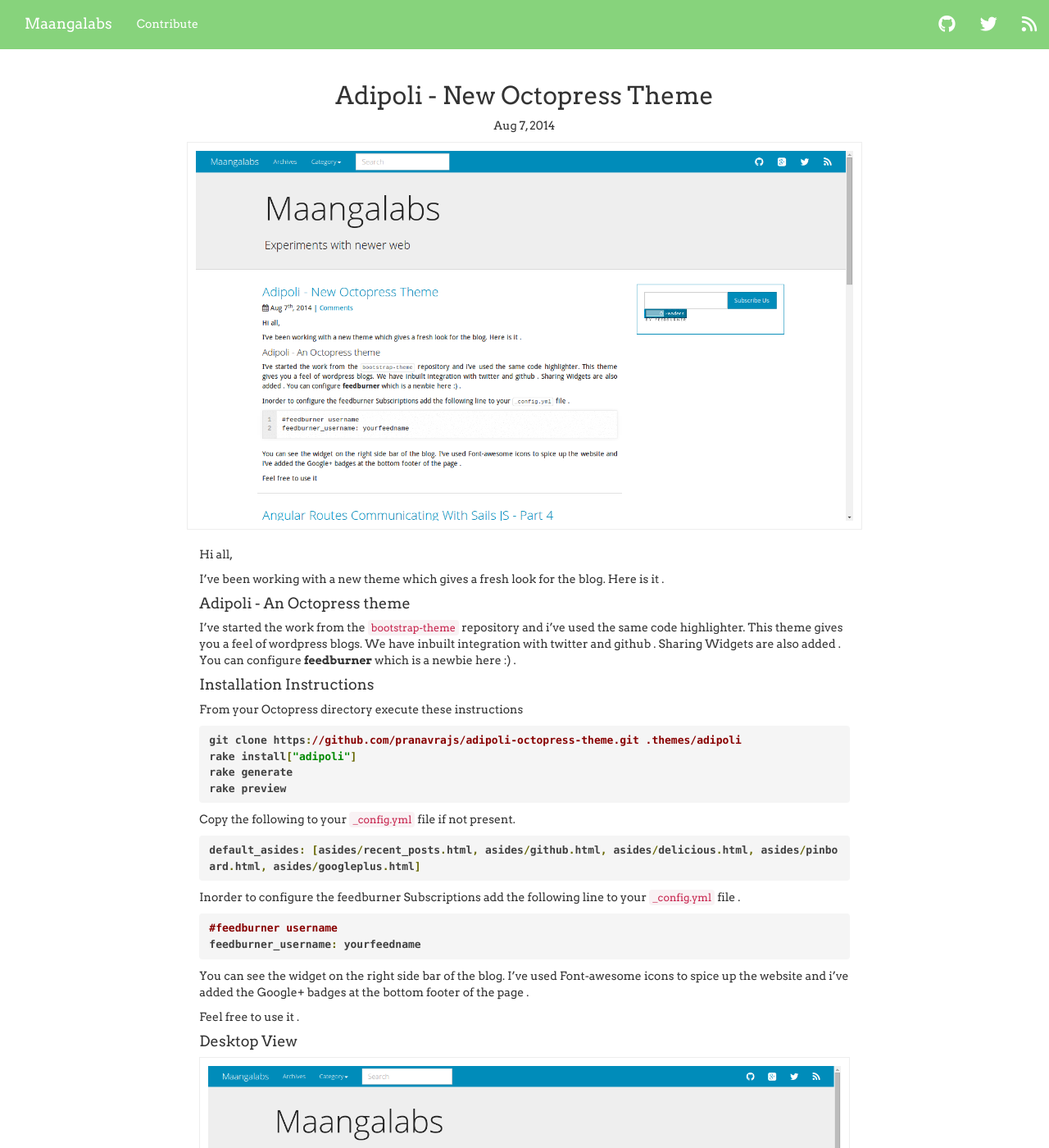
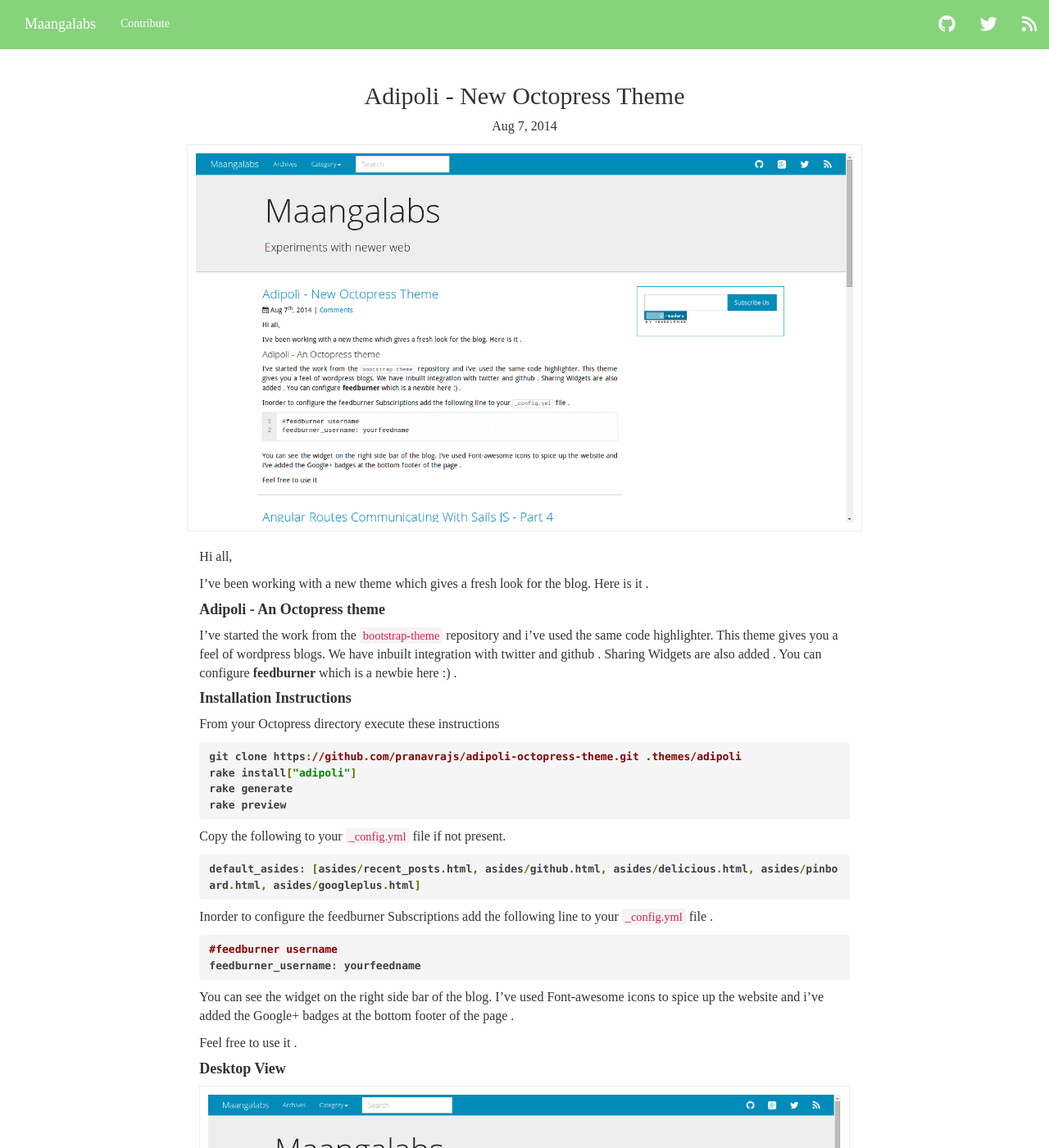
Before and after one commit to maangalabs/maangalabs.github.io, a Jekyll site: the page built from _posts/2014-08-07-adipoli-new-octopress-theme.markdown, in a window 1280 px wide and 1400 px high. Shown: the whole window at 82% size. Built offline with Jekyll 4.4.1, drawn with Linux system fonts in a browser that asks for light colours; nearby versions of some CDN libraries; comment, search, counter and statistics services are not loaded; some of the changed text lies outside the part shown.

Commit message:
Update design

```diff
--- a/_includes/author_block.html
+++ b/_includes/author_block.html
@@ -5,17 +5,17 @@
     <span>Written by <strong>{{ author.display_name }}</strong></span>
     <br>
     <ul>
-        <li><a href="http://github.com/{{ author.github }}" target="_blank"><i class="fa fa-github"></i></a></li>
-        <li><a href="http://facebook.com/{{ author.facebook }}" target="_blank"><i class="fa fa-facebook"></i></a></li>
-        <li><a href="http://twitter.com/{{ author.twitter }}" target="_blank"><i class="fa fa-twitter"></i></a></li>
-        <li><a href="http://in.linkedin.com/in/{{ author.linkedin }}" target="_blank"><i class="fa fa-linkedin"></i></a></li>
+        <li><a href="https://github.com/{{ author.github }}" target="_blank"><i class="fa fa-github"></i></a></li>
+        <li><a href="https://facebook.com/{{ author.facebook }}" target="_blank"><i class="fa fa-facebook"></i></a></li>
+        <li><a href="https://twitter.com/{{ author.twitter }}" target="_blank"><i class="fa fa-twitter"></i></a></li>
+        <li><a href="https://in.linkedin.com/in/{{ author.linkedin }}" target="_blank"><i class="fa fa-linkedin"></i></a></li>
         <li><a href="mailto:{{author.email}}" target="_blank"><i class="fa fa-send-o"></i></a></li>
     </ul>
 </div>
 <div class="col-md-12 source-code">
     {% if page.github_repo_username %}
     <a class="btn-primary btn-large" style="padding:10px; line-height: 44px; margin-left:-24px; text-decoration:none;" href="//github.com/{{ page.github_repo_username }}/{{page.github_repo}}" target="_blank">Download Source</a><br>
-    <iframe style="line-height:44px" src="http://ghbtns.com/github-btn.html?user={{ page.github_repo_username }}&repo={{page.github_repo}}&type=fork&count=true" allowtransparency="true" frameborder="0" scrolling="0" width="95" height="20"></iframe>
+    <iframe style="line-height:44px" src="https://ghbtns.com/github-btn.html?user={{ page.github_repo_username }}&repo={{page.github_repo}}&type=fork&count=true" allowtransparency="true" frameborder="0" scrolling="0" width="95" height="20"></iframe>
     {% endif %}
 </div>
 {% endif %} {% if page.comments %}
@@ -26,11 +26,11 @@
     var dsq = document.createElement('script');
     dsq.type = 'text/javascript';
     dsq.async = true;
-    dsq.src = 'http://' + disqus_shortname + '.disqus.com/embed.js';
+    dsq.src = 'https://' + disqus_shortname + '.disqus.com/embed.js';
     (document.getElementsByTagName('head')[0] || document.getElementsByTagName('body')[0]).appendChild(dsq);
 })();
 </script>
-<noscript>Please enable JavaScript to view the <a href="http://disqus.com/?ref_noscript">comments powered by Disqus.</a></noscript>
+<noscript>Please enable JavaScript to view the <a href="https://disqus.com/?ref_noscript">comments powered by Disqus.</a></noscript>
 {% endif %}
 <ul class="pager">
     {% if page.previous.url %}
--- a/_includes/endfooter.html
+++ b/_includes/endfooter.html
@@ -1,3 +1,3 @@
 <div class="col-md-10 col-md-offset-1 footer">
-    <p>Copyright &copy; {{ site.title }} 2016</p>
+    <p>Copyright &copy; {{ site.title }} 2017</p>
 </div>
--- a/_includes/head.html
+++ b/_includes/head.html
@@ -8,7 +8,7 @@
     <link rel="stylesheet" href="{{ " /css/main.css " | prepend: site.baseurl }}">
     <link rel="canonical" href="{{ page.url | replace:'index.html','' | prepend: site.baseurl | prepend: site.url }}">
     <link rel="stylesheet" href="https://maxcdn.bootstrapcdn.com/bootstrap/3.3.6/css/bootstrap.min.css" integrity="sha384-1q8mTJOASx8j1Au+a5WDVnPi2lkFfwwEAa8hDDdjZlpLegxhjVME1fgjWPGmkzs7" crossorigin="anonymous">
-    <link href='https://fonts.googleapis.com/css?family=Arvo:400,700' rel='stylesheet' type='text/css'>
-    <link href='https://fonts.googleapis.com/css?family=Open+Sans:400,600' rel='stylesheet' type='text/css'>
     <link rel="alternate" type="application/atom+xml" title="{{ site.title }}" href="{{ " /feed.xml " | prepend: site.baseurl | prepend: site.url }}" />
+    <script src="https://use.typekit.net/gig0jxu.js"></script>
+    <script>try{Typekit.load({ async: true });}catch(e){}</script>
 </head>
--- a/_sass/_layout.scss
+++ b/_sass/_layout.scss
@@ -1,8 +1,12 @@
 .body {
-    font-family: 'Arvo', serif;
+    font-family: $base-font-family;
     -webkit-font-smoothing: antialiased;
     .content-container {
         margin-top: 80px;
+    }
+    h3, h4, h5 {
+      font-weight: 600;
+      font-size: 18px;
     }
     h3 {
         a {
@@ -13,7 +17,7 @@
         background: $background-color;
         border: 1px solid $text-color;
         padding: 10px;
-        font-size: 14px;
+        font-size: 16px;
     }
     .btn-primary:hover,
     .btn-primary:active,
@@ -38,12 +42,12 @@
         }
     }
     p {
-        font-size: 14px;
-        font-family: 'Arvo', serif;
+        font-size: 16px;
+        font-family: $base-font-family;
         -webkit-font-smoothing: antialiased;
     }
     code.highlighter-rouge {
-        font-family: 'Arvo', serif;
+        font-family: $base-font-family;
     }
     img {
         max-width: 100%;
--- a/css/main.scss
+++ b/css/main.scss
@@ -3,7 +3,7 @@
 ---
 @charset "utf-8";
 // Our variables
-$base-font-family: 'Arvo';
+$base-font-family: 'Proxima Nova';
 $text-color:       #fff;
 $background-color: #87D37C;
 
```
